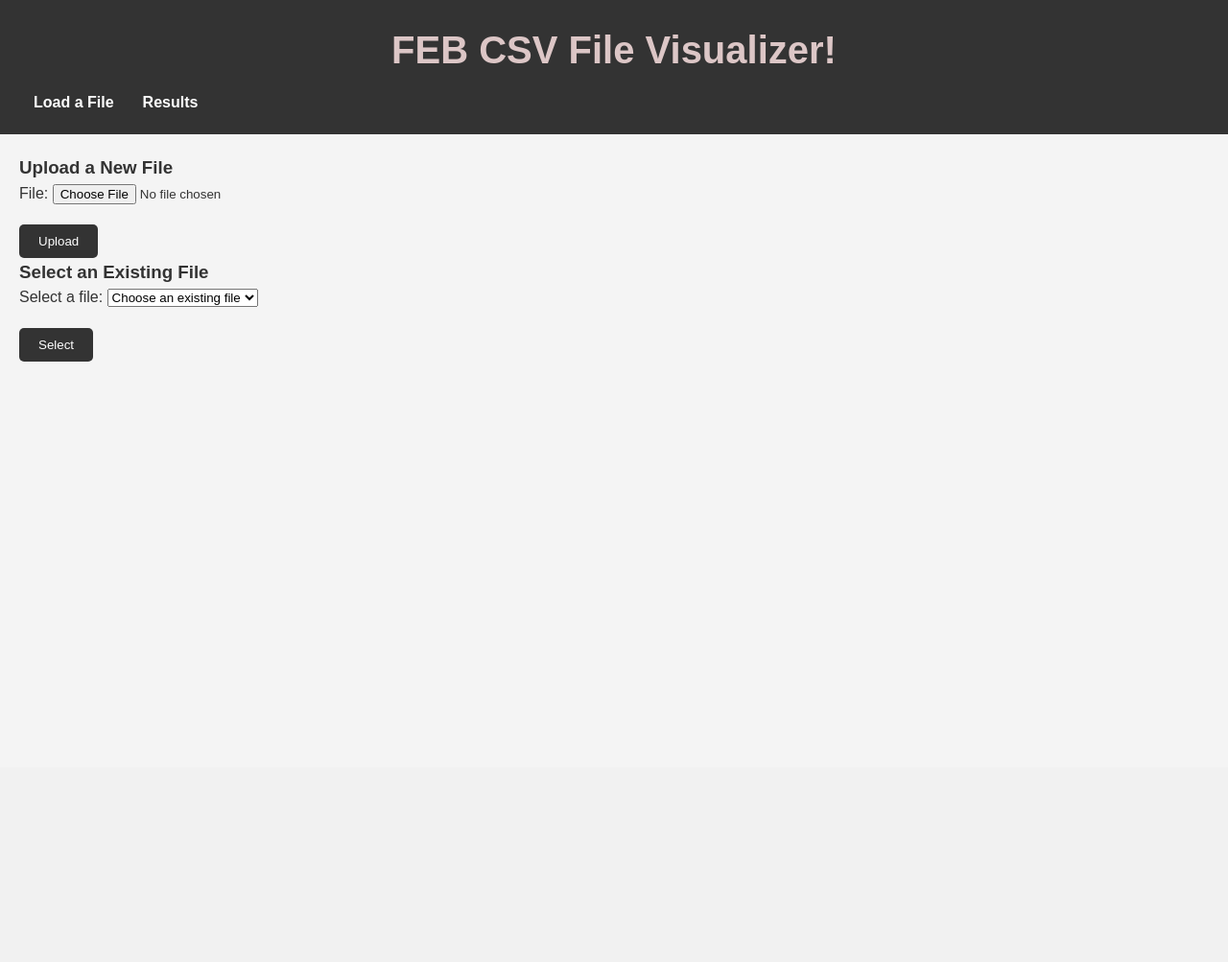
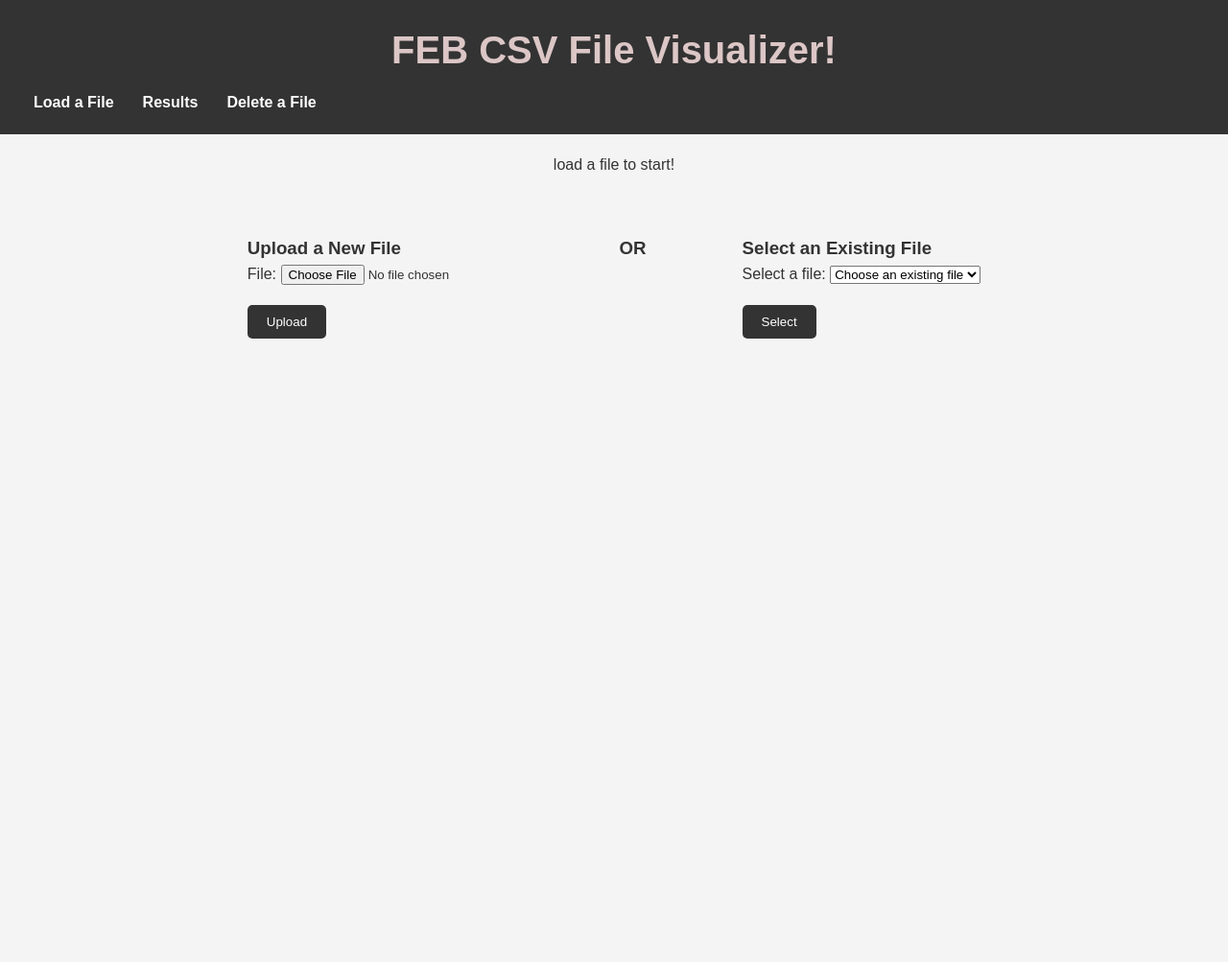
Before and after one commit to skylarqian/febrecruitment, a Django app: page / in a window 1280 px wide. Shown: the top 1003 px of the page at 96% size. Before the commit the page ends 377 px from the top, so only its background shows below. Run offline with Django 5.2, Linux system fonts and the light colour scheme; data that the repository does not hold is empty.

Commit message:
now can delete files

```diff
--- a/djangofebrecruitment/fileloaderapp/static/fileloaderapp/styles.css
+++ b/djangofebrecruitment/fileloaderapp/static/fileloaderapp/styles.css
@@ -70,17 +70,19 @@ p {
     margin-bottom: 20px;
 }
 
-/* Footer Styles */
-footer {
-    background-color: #333;
-    color: #fff;
-    text-align: center;
-    padding: 15px;
-    position: fixed;
-    width: 100%;
-    bottom: 0;
+.upload-container {
+    display: flex; /* This creates a flex container */
+    justify-content: center; /* Centers the buttons horizontally */
+    gap: 20px; /* Space between the two buttons */
+    height: 100vh; /* Full viewport height to center vertically */
 }
 
+.container {
+    padding: 40px
+}
+.centerr {
+    text-align: center
+}
 /* Button Styles */
 button {
     padding: 10px 20px;
--- a/djangofebrecruitment/fileloaderapp/templates/fileloaderapp/base.html
+++ b/djangofebrecruitment/fileloaderapp/templates/fileloaderapp/base.html
@@ -19,6 +19,7 @@
             <ul>
                 <li><a href="/">Load a File</a></li>
                 <li><a href="/results">Results</a></li>
+                <li><a href="/delete">Delete a File</a></li>
             </ul>
         </nav>
     </header>
--- a/djangofebrecruitment/fileloaderapp/templates/fileloaderapp/home.html
+++ b/djangofebrecruitment/fileloaderapp/templates/fileloaderapp/home.html
@@ -5,13 +5,21 @@
 {% block content %}
 
 <body>
+  <div class="centerr"><p>load a file to start!</p></div>
+
+  <div class="upload-container">
+  <div class="container">
   <h3>Upload a New File</h3>
   <form method="POST" enctype="multipart/form-data">
       {% csrf_token %}
       {{ upload_form.as_p }}
       <button type="submit" name="upload_file">Upload</button>
   </form>
-
+  </div>
+  <div class="container">
+  <h3>OR</h3>
+  </div>
+  <div class = "container">
   <!-- Form to Select an Existing File -->
   <h3>Select an Existing File</h3>
   <form method="POST">
@@ -19,7 +27,8 @@
       {{ select_form.as_p }}
       <button type="submit" name="select_file">Select</button>
   </form>
-
+</div>
+</div>
 
 </body>
 {% endblock %}
--- a/djangofebrecruitment/fileloaderapp/urls.py
+++ b/djangofebrecruitment/fileloaderapp/urls.py
@@ -4,5 +4,6 @@ from . import views
 urlpatterns = [
     path("", views.home, name='home-page'),
     path("errorrip/", views.another, name='error-page'),
+    path("delete/", views.deleteitem, name='delete-page'),
     path("results/", views.results, name='results-page')
 ]
--- a/djangofebrecruitment/fileloaderapp/views.py
+++ b/djangofebrecruitment/fileloaderapp/views.py
@@ -110,5 +110,28 @@ def results(request):
     })
     #return render(request, "fileloaderapp/results.html", {'timestamp': timestamp, 'torque': torque})
 
+def deleteitem(request):
+    if request.method == "POST":
+        select_form = SelectFileForm(request.POST)
+        print("is valid? ", select_form.is_valid())
+        selected_file = select_form.cleaned_data['existing_file']
+        file_path = selected_file.file.path
+        if os.path.exists(file_path):
+            os.remove(file_path)  # Delete the file from the filesystem
+            selected_file.delete() #delete physical file
+            deleted = True
+            context = {
+             'deleted': deleted,
+             'select_form': select_form
+            }
+            return render(request, "fileloaderapp/delete.html", context)
+    else:
+        deleted = False
+        select_form = SelectFileForm()
+        context = {
+             'deleted': deleted,
+             'select_form': select_form
+        }
+        return render(request, "fileloaderapp/delete.html", context)
 def another(request):
     return render(request, "fileloaderapp/extrapage.html")
```
Also changed, not shown: djangofebrecruitment/fileloaderapp/templates/fileloaderapp/delete.html (added, +20 -0 lines), djangofebrecruitment/db.sqlite3, djangofebrecruitment/media/uploads/NoAeroLap.csv (deleted).
